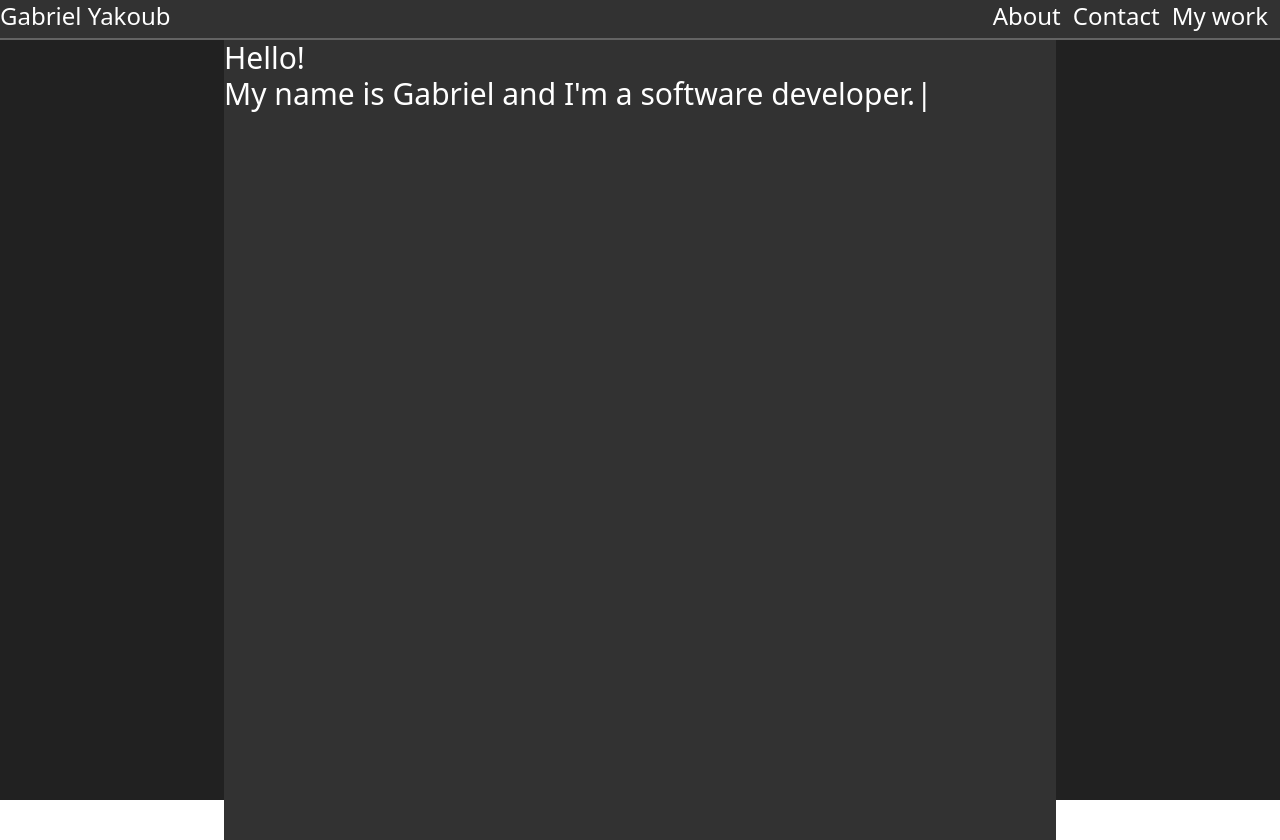
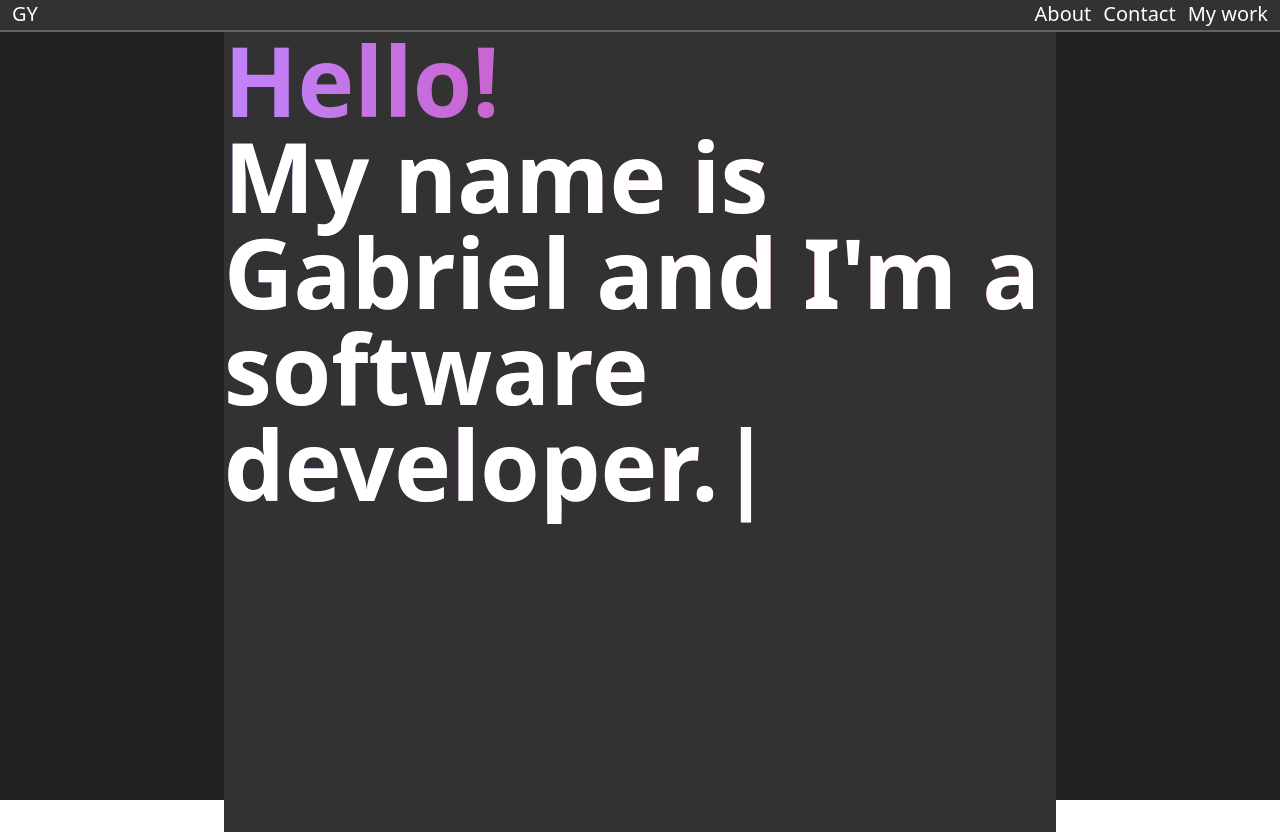
Before and after one commit to GabrielYKB/next.js-portfolio-2.0, a Next.js app: page / in a window 1280 px wide. Built offline with nearby package versions, Linux system fonts and the light colour scheme.

Commit message:
worked on typewriter effect

```diff
--- a/src/components/Intro.tsx
+++ b/src/components/Intro.tsx
@@ -4,17 +4,22 @@ import Typewriter from "typewriter-effect";
 export default function Intro() {
     return (
         <div>
-            <div className="text-3xl text-white">
+            <div className="font-extrabold text-transparent text-8xl bg-clip-text bg-gradient-to-r from-purple-400 to-pink-600">
                 Hello!
-                <div className="">
+                <div className="text-white font-bold">
                     <Typewriter
                         onInit={(typewriter) => {
                             typewriter
-                                .start()
-                                .changeDelay(65)
+                                .changeDelay(55)
                                 .typeString(
                                     "My name is Gabriel and I'm a software developer."
-                                );
+                                )
+                                .pauseFor(2000)
+                                .changeDeleteSpeed(15)
+                                .deleteChars(48)
+                                .typeString("Welcome to my portfolio page!")
+                                .pauseFor(1000)
+                                .start();
                         }}
                     />
                 </div>
--- a/src/components/Navbar.tsx
+++ b/src/components/Navbar.tsx
@@ -2,13 +2,13 @@ import React from "react";
 
 export default function Navbar() {
     return (
-        <div className="w-full bg-[var(--primary)] border-b-solid border-b-2 border-b-[var(--secondary)] h-10 text-white text-2xl">
-            <div className=" flex justify-between">
-                Gabriel Yakoub
+        <div className="w-full bg-[var(--primary)] border-b-solid border-b-2 border-b-[var(--secondary)] h-8 text-white text-xl">
+            <div className="pl-3 flex justify-between">
+                GY
                 <div className="pr-3 gap-3 flex">
-                    <a href="">About</a>
-                    <a href="">Contact</a>
-                    <a href="">My work</a>
+                    <a href="./About">About</a>
+                    <a href="./Contact">Contact</a>
+                    <a href="./Work">My work</a>
                 </div>
             </div>
         </div>
```
